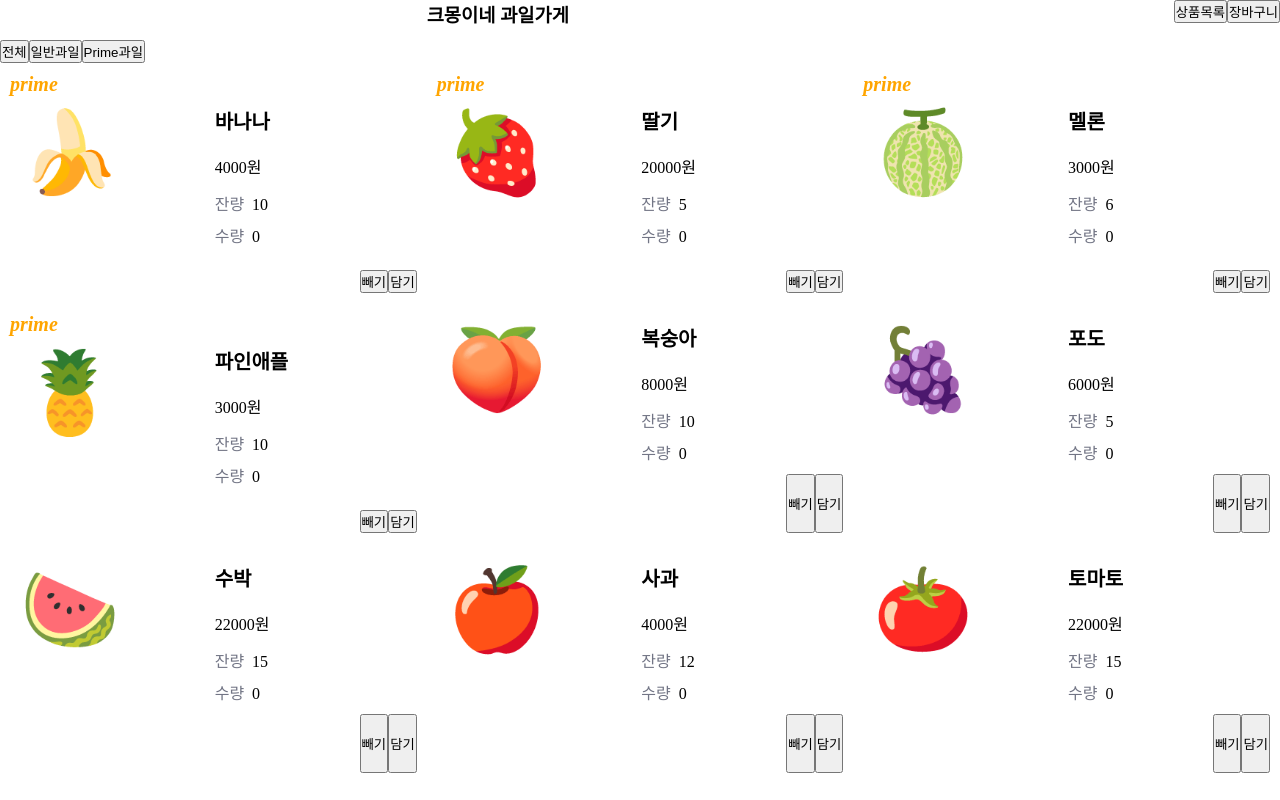
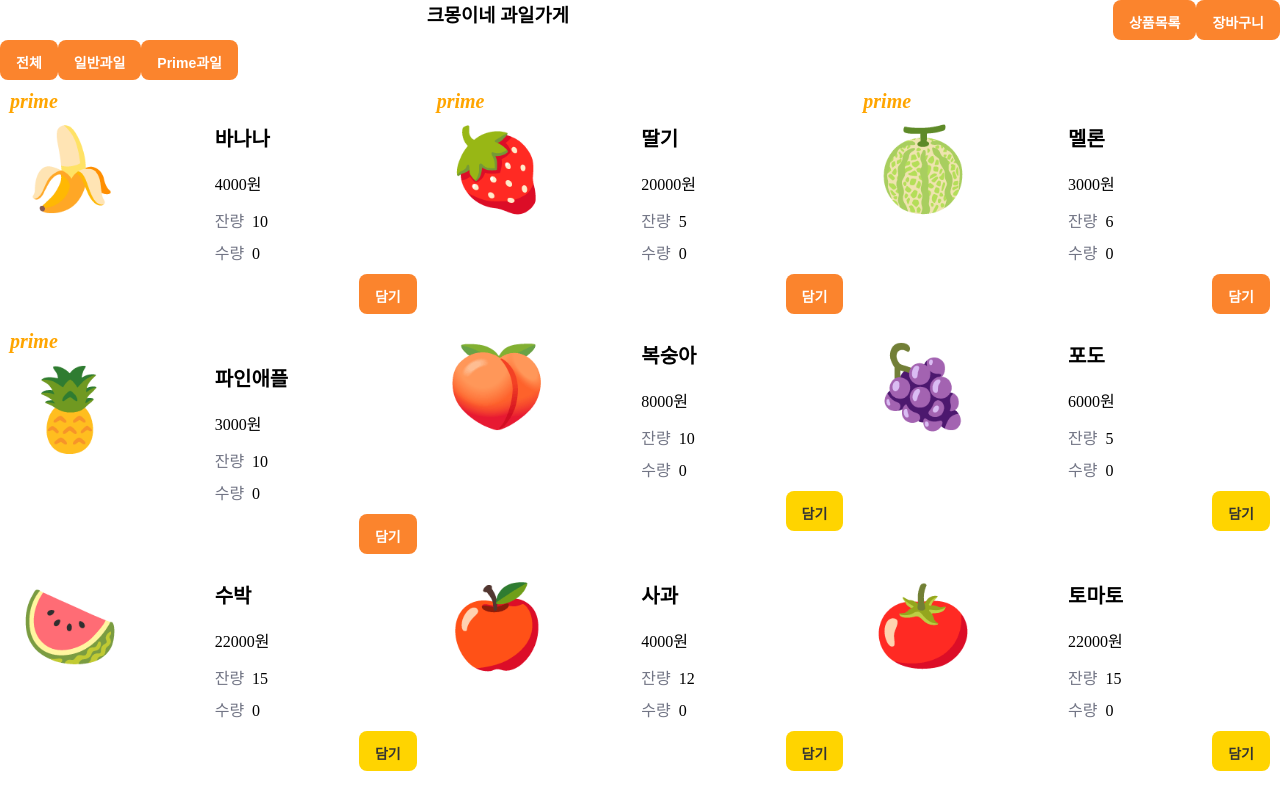
Before and after one commit to dongwook00/my-fruit-shop, a React (Create React App) app: page /#/ in a window 1280 px wide. Shown: the top 800 px of the page. Built offline with nearby package versions, Linux system fonts and the light colour scheme.

Commit message:
edit button styles

```diff
--- /dev/null
+++ b/src/components/common/Button.styles.ts
@@ -0,0 +1,40 @@
+import styled from 'styled-components';
+import colors from '../../styles/colors.style';
+
+type Props = {
+  background: string;
+  color: string;
+};
+
+export const StyledButton = styled.button<Props>`
+  outline: none;
+  cursor: pointer;
+  padding: 1.2rem 1.6rem;
+  border: none;
+  border-radius: 0.8rem;
+  font-size: 1.4rem;
+  max-height: 4rem;
+  font-weight: 700;
+`;
+
+export const Prime = styled(StyledButton)`
+  background: ${colors.orange};
+  color: ${colors.white};
+`;
+
+export const Primary = styled(StyledButton)`
+  background: ${colors.yellow};
+  color: ${colors.darkGray};
+`;
+
+export const Secondary = styled(StyledButton)`
+  background: ${colors.lightBlue};
+  color: ${colors.darkGray};
+`;
+
+export const Disabled = styled(StyledButton)`
+  background: ${colors.disabledBackground};
+  color: ${colors.disabledColor};
+  cursor: not-allowed;
+  pointer-events: none;
+`;
--- a/src/components/common/Button.tsx
+++ b/src/components/common/Button.tsx
@@ -1,10 +1,37 @@
+import { StyledButton, Prime, Primary, Secondary, Disabled } from './Button.styles';
+
 type Props = {
+  type?: string;
   text: string;
   callback?: () => void;
 };
 
-const Button: React.FC<Props> = ({ text, callback }) => {
-  return <button onClick={callback}>{text}</button>;
+const Button: React.FC<Props> = ({ type, text, callback }) => {
+  let buttonType = Prime;
+
+  switch (type) {
+    case 'prime':
+      buttonType = Prime;
+      break;
+    case 'primary':
+      buttonType = Primary;
+      break;
+    case 'secondary':
+      buttonType = Secondary;
+      break;
+    case 'disabled':
+      buttonType = Disabled;
+      break;
+    default:
+      buttonType = Prime;
+      break;
+  }
+
+  return (
+    <StyledButton as={buttonType} onClick={callback}>
+      {text}
+    </StyledButton>
+  );
 };
 
 export default Button;
--- a/src/components/common/Fruit/Fruit.styles.ts
+++ b/src/components/common/Fruit/Fruit.styles.ts
@@ -39,7 +39,7 @@ export const StyledFruit = styled.div`
     color: #727585;
     margin-right: 0.8rem;
   }
-  .actions {
+  .btn-group {
     display: flex;
     justify-content: end;
   }
--- a/src/components/common/Fruit/Fruit.tsx
+++ b/src/components/common/Fruit/Fruit.tsx
@@ -16,6 +16,9 @@ export type FruitType = {
 const Fruit: React.FC<FruitType> = (props) => {
   const dispatch = useAppDispatch();
   const { id, name, image, stock, qty, price, isPrime } = props;
+  let buttonType = isPrime ? 'prime' : 'primary';
+  if (stock === 0) buttonType = 'disabled';
+
   return (
     <StyledFruit>
       {isPrime && <div className="type">prime</div>}
@@ -34,9 +37,9 @@ const Fruit: React.FC<FruitType> = (props) => {
           </div>
         </div>
       </div>
-      <div className="actions">
-        <Button text="빼기" callback={() => dispatch(subtract({ id }))} />
-        <Button text="담기" callback={() => dispatch(add({ id }))} />
+      <div className="btn-group">
+        {qty > 0 && <Button type="secondary" text="빼기" callback={() => dispatch(subtract({ id }))} />}
+        <Button type={buttonType} text="담기" callback={() => dispatch(add({ id }))} />
       </div>
     </StyledFruit>
   );
--- a/src/styles/colors.style.ts
+++ b/src/styles/colors.style.ts
@@ -1,6 +1,11 @@
-export const colors = {
+const colors = {
   orange: '#FB842D',
   yellow: '#FFD400',
   white: '#FFFFFF',
   darkGray: '#333333',
+  lightBlue: '#F2F3F7',
+  disabledBackground: '#C8CAD2',
+  disabledColor: '#9A9BA7',
 };
+
+export default colors;
```
